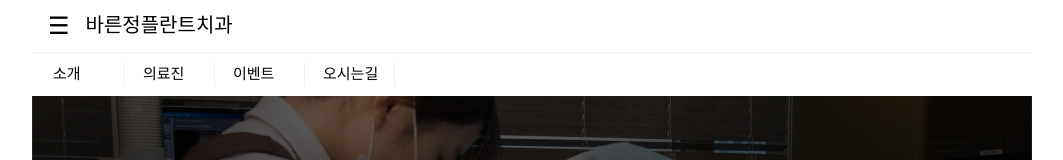
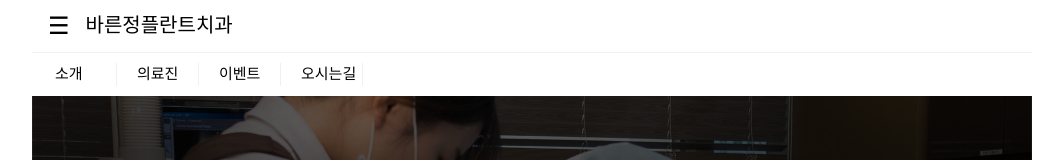
Before and after one commit to hwkim7419/web1, a plain HTML site: page index3.html in a window 1280 px wide. Shown: the top 160 px of the page, without its empty margins (108-1171 px from the left). Drawn offline with nearby package versions, Linux system fonts and the light colour scheme.

Commit message:
Add files via upload

```diff
--- a/index3.html
+++ b/index3.html
@@ -43,9 +43,9 @@
         background-color: white;
       }
       li {
-        padding-left: 18px;
+        padding-left: 20px;
         border-right: 1px rgb(240, 240, 240) solid;
-        flex-basis: 90px;
+        flex-basis: 82px;
         flex-shrink: 0;
       }
       #mainimg1 {
```
